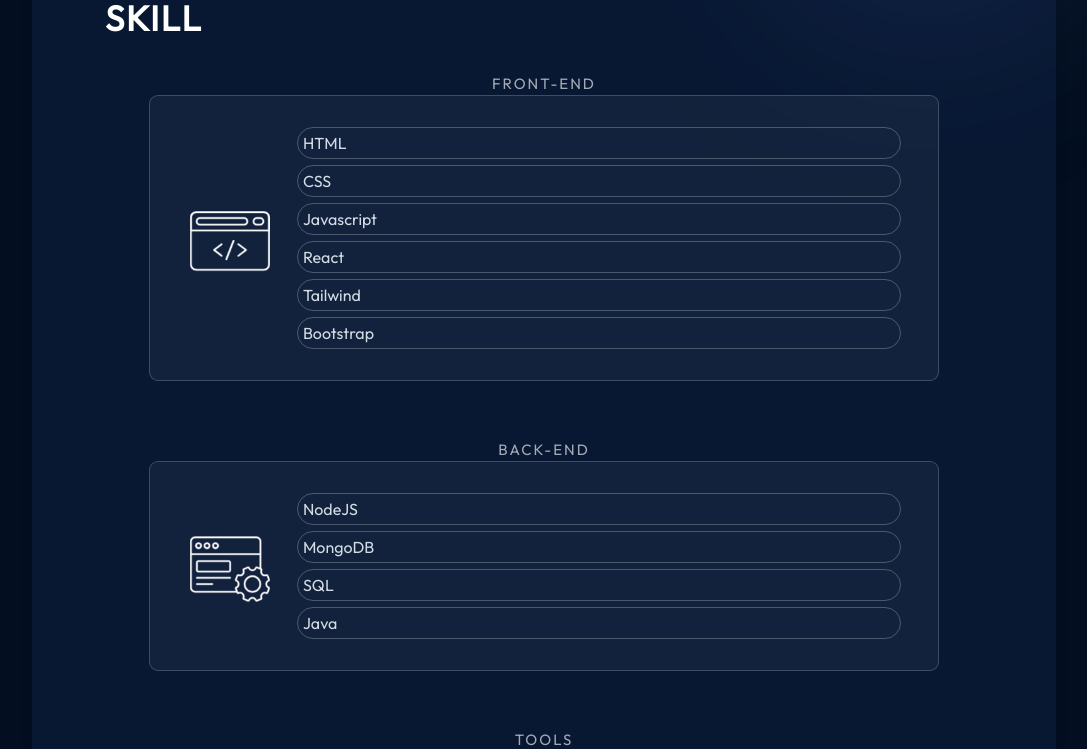
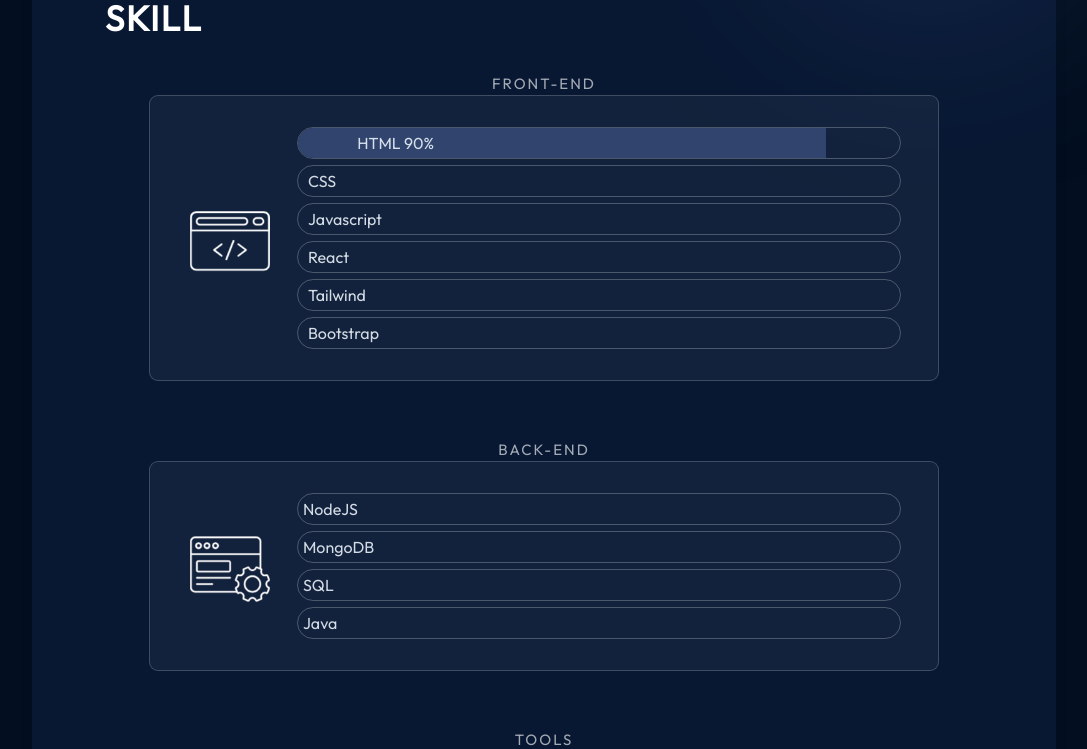
Before and after one commit to lajeesh1/portfolio-Lajeesh, a React (Vite) app: page / in a window 1280 px wide. Shown: the part 800-1549 px from the top of the page, without its empty margins (96-1183 px from the left). Built offline with nearby package versions, Linux system fonts and the light colour scheme.

Commit message:
skill bar updation

```diff
--- a/src/components/skill/Skill.jsx
+++ b/src/components/skill/Skill.jsx
@@ -20,14 +20,40 @@
               <img src={getImageUrl("skill/frontend.png")} alt="cursor img" />
             </div>
             <div className={styles.aboutItemText}>
-              <div className={styles.skills}>
-                <p className={styles.skill}>HTML</p>
-                <p className={styles.skill}>CSS</p>
-                <p className={styles.skill}>Javascript</p>
-                <p className={styles.skill}>React</p>
-                <p className={styles.skill}>Tailwind</p>
-                <p className={styles.skill}>Bootstrap</p>
-              </div>
+              <ul className={styles.skills}>
+                <li className={styles.skill}>
+                  <div className={styles.html}>
+                    <p>
+                      HTML <span>90%</span>
+                    </p>
+                  </div>
+                </li>
+                <li className={styles.skill}>
+                  <div>
+                    <p>CSS</p>
+                  </div>
+                </li>
+                <li className={styles.skill}>
+                  <div>
+                    <p>Javascript</p>
+                  </div>
+                </li>
+                <li className={styles.skill}>
+                  <div>
+                    <p>React</p>
+                  </div>
+                </li>
+                <li className={styles.skill}>
+                  <div>
+                    <p>Tailwind</p>
+                  </div>
+                </li>
+                <li className={styles.skill}>
+                  <div>
+                    <p>Bootstrap</p>
+                  </div>
+                </li>
+              </ul>
             </div>
           </li>
           <li className={styles.aboutItem}>
--- a/src/components/skill/about.module.css
+++ b/src/components/skill/about.module.css
@@ -124,7 +124,6 @@
 .aboutItemText p {
   font-size: 16px;
   padding: 5px;
-
 }
 
 .aboutItemText {
@@ -133,7 +132,22 @@
   width: 100%;
 }
 
-@media screen and (max-width: 830px) {
+.skill {
+  display: flex;
+  align-items: center;
+  overflow: hidden;
+
+}
+
+.html {
+  background-color: rgb(48, 68, 110);
+  width: 90%;
+  margin-left: -10px;
+  padding-left: 10%;
+  z-index: 1;
+}
+
+/* @media screen and (max-width: 830px) {
   .container {
     background-color: transparent;
     padding-left: 0;
@@ -164,3 +178,4 @@
     padding-bottom: 15px;
   }
 }
+*/
```
Lines whose indentation alone changed are shown as unchanged.
